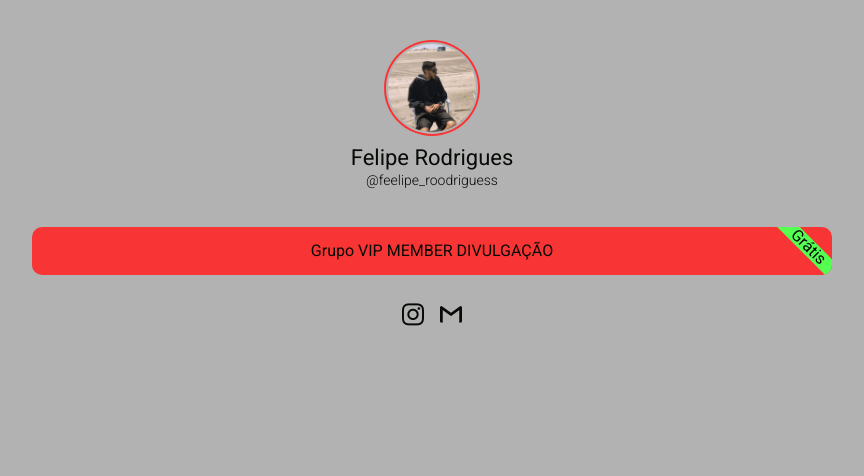
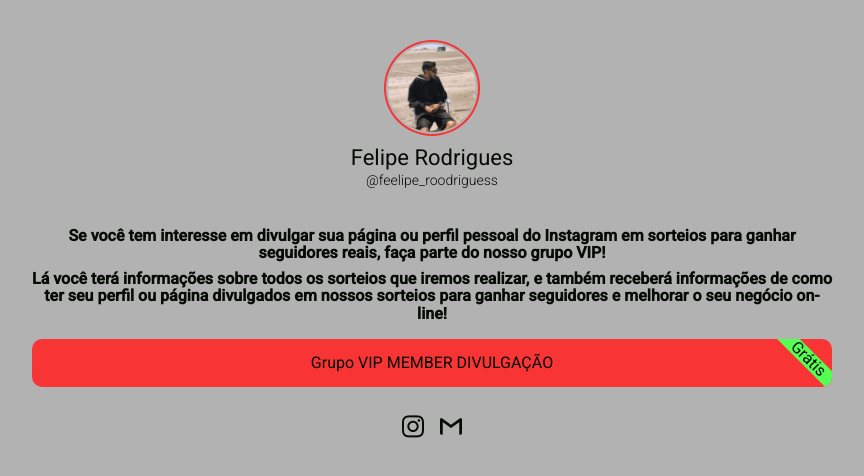
Before and after one commit to feelipe-roodriguess/linktree, a plain HTML site: page index.html in a window 1280 px wide. Shown: the whole page, without its empty margins (208-1072 px from the left). Drawn offline with nearby package versions, Linux system fonts and the light colour scheme; files whose address does not match are found by name.

Commit message:
add copy

```diff
--- a/index.html
+++ b/index.html
@@ -15,6 +15,15 @@
       <img class="profile__avatar" src="./img/avatar.jpeg" alt="avatar">
       <h2 class="profile__name">Felipe Rodrigues</h2>
       <h3 class="profile__user">@feelipe_roodriguess</h3>
+    </section>
+
+    <section class="text">
+      <p>
+        Se você tem interesse em divulgar sua página ou perfil pessoal do Instagram em sorteios para ganhar seguidores reais, faça parte do nosso grupo VIP!
+      </p>
+      <p>
+        Lá você terá informações sobre todos os sorteios que iremos realizar, e também receberá informações de como ter seu perfil ou página divulgados em nossos sorteios para ganhar seguidores e melhorar o seu negócio on-line!
+      </p>
     </section>
 
     <section class="links">
--- a/styles/base.css
+++ b/styles/base.css
@@ -46,6 +46,17 @@ a {
 .profile .profile__user {
   font-size: 14px;
   font-weight: 300;
+}
+
+.text {
+  margin-bottom: 16px;
+}
+
+.text p {
+  text-align: center;
+  margin-bottom: 8px;
+  line-height: 1.1;
+  font-weight: 600;
 }
 
 .links {
```
